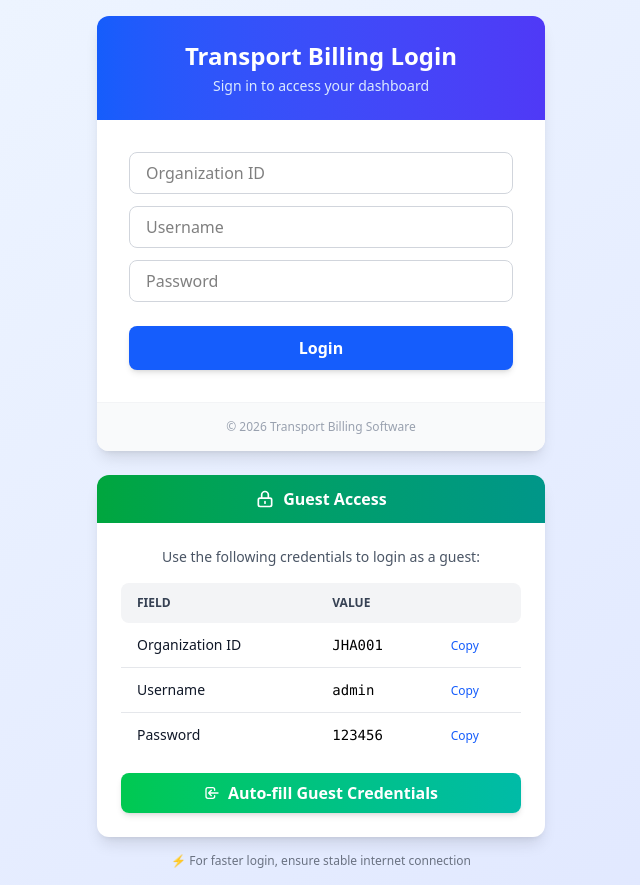
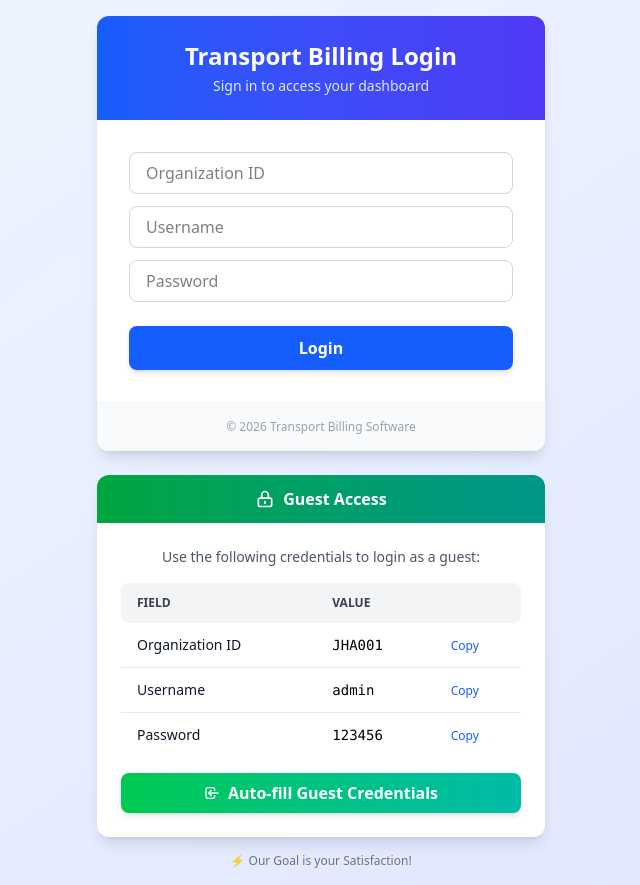
Before and after one commit to RonakJha-01/JhaSystems, a React (Vite) app in the folder JhaSystems-frontend/: page /login in a window 1280 px wide. Shown: the whole page, without its empty margins (319-959 px from the left). Built offline with nearby package versions, Linux system fonts and the light colour scheme; no server answers.

Commit message:
chnaged login page footer

```diff
--- a/JhaSystems-frontend/src/pages/Login.jsx
+++ b/JhaSystems-frontend/src/pages/Login.jsx
@@ -271,7 +271,7 @@ const Login = () => {
         {/* Performance Tip */}
         <div className="mt-4 text-center">
           <p className="text-xs text-gray-500">
-            ⚡ For faster login, ensure stable internet connection
+            ⚡ Our Goal is your Satisfaction!
           </p>
         </div>
       </div>
```
